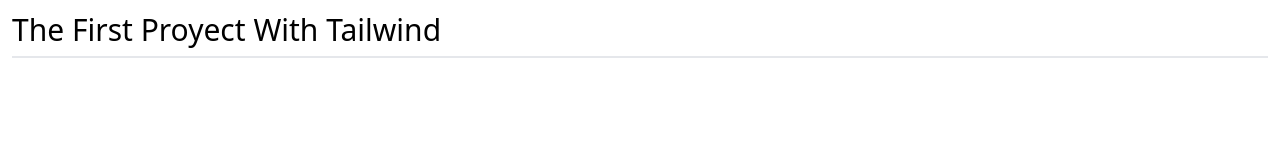
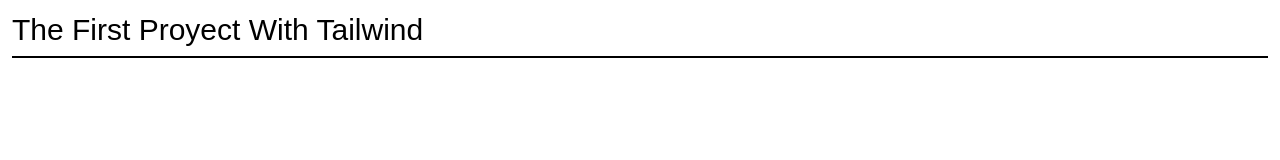
Before and after one commit to DanielRodado/notification-page, a website: page public/index.html in a window 1280 px wide. Drawn offline with nearby package versions, Linux system fonts and the light colour scheme; files that its build step writes are made by us from their sources.

Commit message:
Personalización de Tailwind

```diff
--- a/src/css/tailwind.css
+++ b/src/css/tailwind.css
@@ -1,3 +1,18 @@
 @tailwind base;
 @tailwind components;
 @tailwind utilities;
+
+@font-face {
+    font-family: 'Plus Jakarta Sans';
+    src: url("../../public/assets/font/PlusJakartaSans-VariableFont_wght.ttf") format("ttf"),
+         url("../../public/assets/font/static/PlusJakartaSans-Medium.ttf") format("ttf"),
+         url("../../public/assets/font/static/PlusJakartaSans-ExtraBold.ttf")  format("ttf");
+    font-weight: normal;
+    font-style: normal;
+}
+
+@layer base {
+    body {
+        @apply font-Plus-Jakarta-Sans;
+    }
+}
--- a/tailwind.config.js
+++ b/tailwind.config.js
@@ -2,7 +2,24 @@
 module.exports = {
     content: ["./public/**/*.html", "./src/**/*.{js,css}"],
     theme: {
-        extend: {},
+        colors: {
+            red: "hsl(1, 90%, 64%)",
+            blue: "hsl(219, 85%, 26%)",
+            white: "hsl(0, 0%, 100%)",
+            "very-light-grayish-blue": "hsl(210, 60%, 98%)",
+            "light-grayish-blue": {
+                "Light-grayish-blue-1": "hsl(211, 68%, 94%)",
+                "Light-grayish-blue-2": "hsl(205, 33%, 90%)",
+            },
+            "grayish-blue": "hsl(219, 14%, 63%)",
+            "dark-grayish-blue": "hsl(219, 12%, 42%)",
+            "very-dark-blue": "hsl(224, 21%, 14%)",
+        },
+        extend: {
+            fontFamily: {
+                "Plus-Jakarta-Sans": ["Plus Jakarta Sans", "sans-serif"],
+            },
+        },
     },
     plugins: [],
 };
```
Also changed, not shown: public/assets/font/PlusJakartaSans-VariableFont_wght.ttf (added), public/assets/font/static/PlusJakartaSans-ExtraBold.ttf (added), public/assets/font/static/PlusJakartaSans-Medium.ttf (added).
